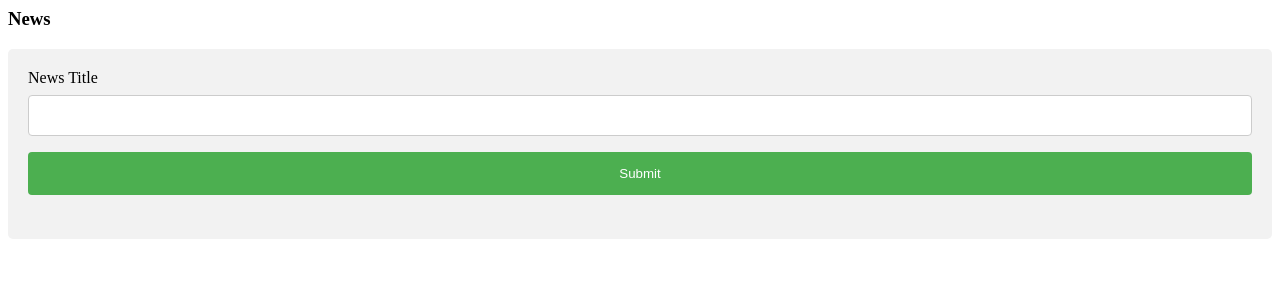
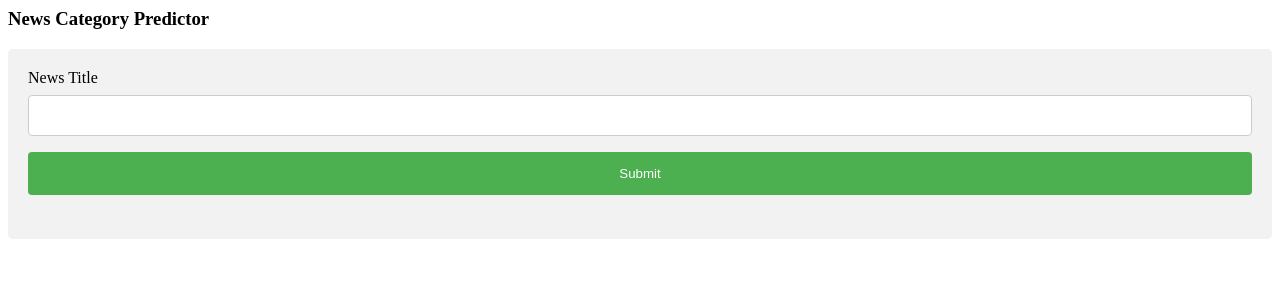
Before and after one commit to cjh1212/Internship-Project-CICD, a Flask app: page / in a window 1280 px wide. Shown: the top 300 px of the page. Run offline with Flask 2, Linux system fonts and the light colour scheme.

Commit message:
change title

```diff
--- a/templates/index.html
+++ b/templates/index.html
@@ -32,7 +32,7 @@ div {
 }
 </Style>
    <body>
-	<h3>News</h3>
+	<h3>News Category Predictor</h3>
 	<div>
 		<form action="/result", method = "POST">
 			<label for="fname">News Title</label>
```
